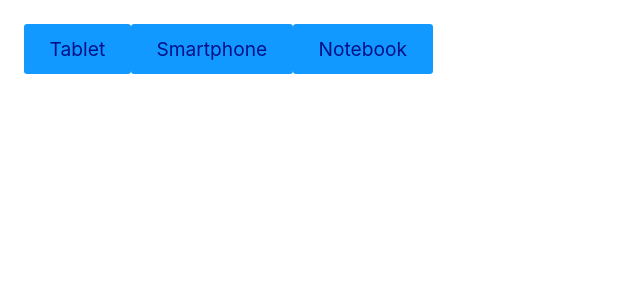
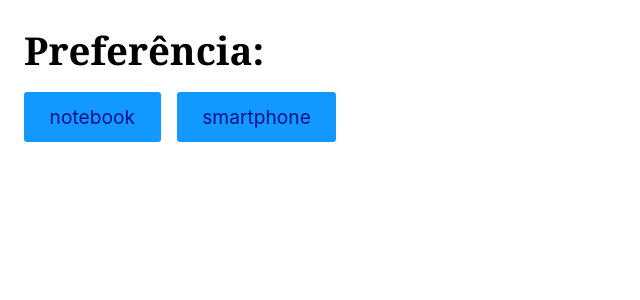
Before and after one commit to menezesrafaella/learning-react-origamid, a React (Create React App) app: page / in a window 1280 px wide. Shown: the top 300 px of the page, without its empty margins (0-640 px from the left). Built offline with nearby package versions, Linux system fonts and the light colour scheme.

Commit message:
feat: :zap: learning useEffect

```diff
--- a/src/App.js
+++ b/src/App.js
@@ -1,5 +1,47 @@
 import React, { useState } from 'react';
 import Produto from './Produto';
+
+// Quando o usuário clicar em um dos botões, faça um fetch do produto clicado utilizando a api abaixo
+// https://ranekapi.origamid.dev/json/api/produto/notebook
+// https://ranekapi.origamid.dev/json/api/produto/smartphone
+// Mostre o nome e preço na tela (separe essa informação em um componente Produto.js)
+// Defina o produto clicado como uma preferência do usuário no localStorage
+// Quando o usuário entrar no site, se existe um produto no localStorage, faça o fetch do mesmo
+
+
+
+const App = () => {
+  const [produto, setProduto] = React.useState(null);
+
+  React.useEffect(() => {
+    const produtoLocal = window.localStorage.getItem('produto');
+    if (produtoLocal !== 'null') setProduto(produtoLocal);
+  }, []);
+
+  React.useEffect(() => {
+    if (produto !== null) window.localStorage.setItem('produto', produto);
+  }, [produto]);
+
+  function handleClick({ target }) {
+    setProduto(target.innerText);
+  }
+
+  return (
+    <div>
+      <h1>Preferência: {produto}</h1>
+      <button style={{ marginRight: '1rem' }} onClick={handleClick}>
+        notebook
+      </button>
+      <button onClick={handleClick}>smartphone</button>
+      <Produto produto={produto} />
+    </div>
+  );
+};
+
+export default App;
+
+// ------------ useEffect ------------------------------
+
 
 // Os links abaixo puxam dados de um produto em formato JSON
 // https://ranekapi.origamid.dev/json/api/produto/tablet
@@ -10,34 +52,36 @@
 // Mostre apenas um produto por vez
 // Mostre a mensagem carregando... enquanto o fetch é realizado
 
+// Todo componente possui um ciclo de vida. Os principais momentos acontecem quando um componente é renderizado, atualizado ou destruído. com o React
+// useEffect() podemos definir um callback que irá ser executado durante certos momentos de vida do componente
 
 
-const App = () => {
-  const [dados, setDados] = useState(null)
-  const [carregando, setCarregando] = useState(null)
+// --------------------- Use State Desafio ---------------------------------------
 
-  async function handleClick(event) {
+// const App = () => {
+//   const [dados, setDados] = useState(null)
+//   const [carregando, setCarregando] = useState(null)
 
-    const response = await fetch(
-      `https://ranekapi.origamid.dev/json/api/produto/${event.target.innerText}`,
-    );
-    const json = await response.json();
-    setDados(json);
-    setCarregando(false);
-  }
+//   async function handleClick(event) {
 
-  return (
-    <div>
-      <button onClick={handleClick}>Tablet</button>
-      <button onClick={handleClick}>Smartphone</button>
-      <button onClick={handleClick}>Notebook</button>
-      {carregando && <p>Carregando...</p>}
-      {!carregando && dados && <Produto dados={dados} />}
-    </div>
-  )
-};
+//     const response = await fetch(
+//       `https://ranekapi.origamid.dev/json/api/produto/${event.target.innerText}`,
+//     );
+//     const json = await response.json();
+//     setDados(json);
+//     setCarregando(false);
+//   }
 
-export default App;
+//   return (
+//     <div>
+//       <button onClick={handleClick}>Tablet</button>
+//       <button onClick={handleClick}>Smartphone</button>
+//       <button onClick={handleClick}>Notebook</button>
+//       {carregando && <p>Carregando...</p>}
+//       {!carregando && dados && <Produto dados={dados} />}
+//     </div>
+//   )
+// };
 
 // ------------------------ UseState ----------------------------------
 
--- a/src/Produto.js
+++ b/src/Produto.js
@@ -1,16 +1,23 @@
-import React from 'react'
+import React from 'react';
 
-const Produto = ({ dados }) => {
-  if (dados) {
-    return (
-      <div>
-        <h1>{dados.nome}</h1>
-        <p>R$ {dados.preco}</p>
-        <img src={dados.fotos[0].src} alt={dados.fotos[0].titulo} />
-      </div>
-    )
-  }
-  return null
-}
+const Produto = ({ produto }) => {
+  const [dados, setDados] = React.useState(null);
 
-export default Produto
+  React.useEffect(() => {
+    if (produto !== null) {
+      fetch(`https://ranekapi.origamid.dev/json/api/produto/${produto}`)
+        .then((response) => response.json())
+        .then((json) => setDados(json));
+    }
+  }, [produto]);
+
+  if (dados === null) return null;
+  return (
+    <div>
+      <h1>{dados.nome}</h1>
+      <p>R$ {dados.preco}</p>
+    </div>
+  );
+};
+
+export default Produto;
```
